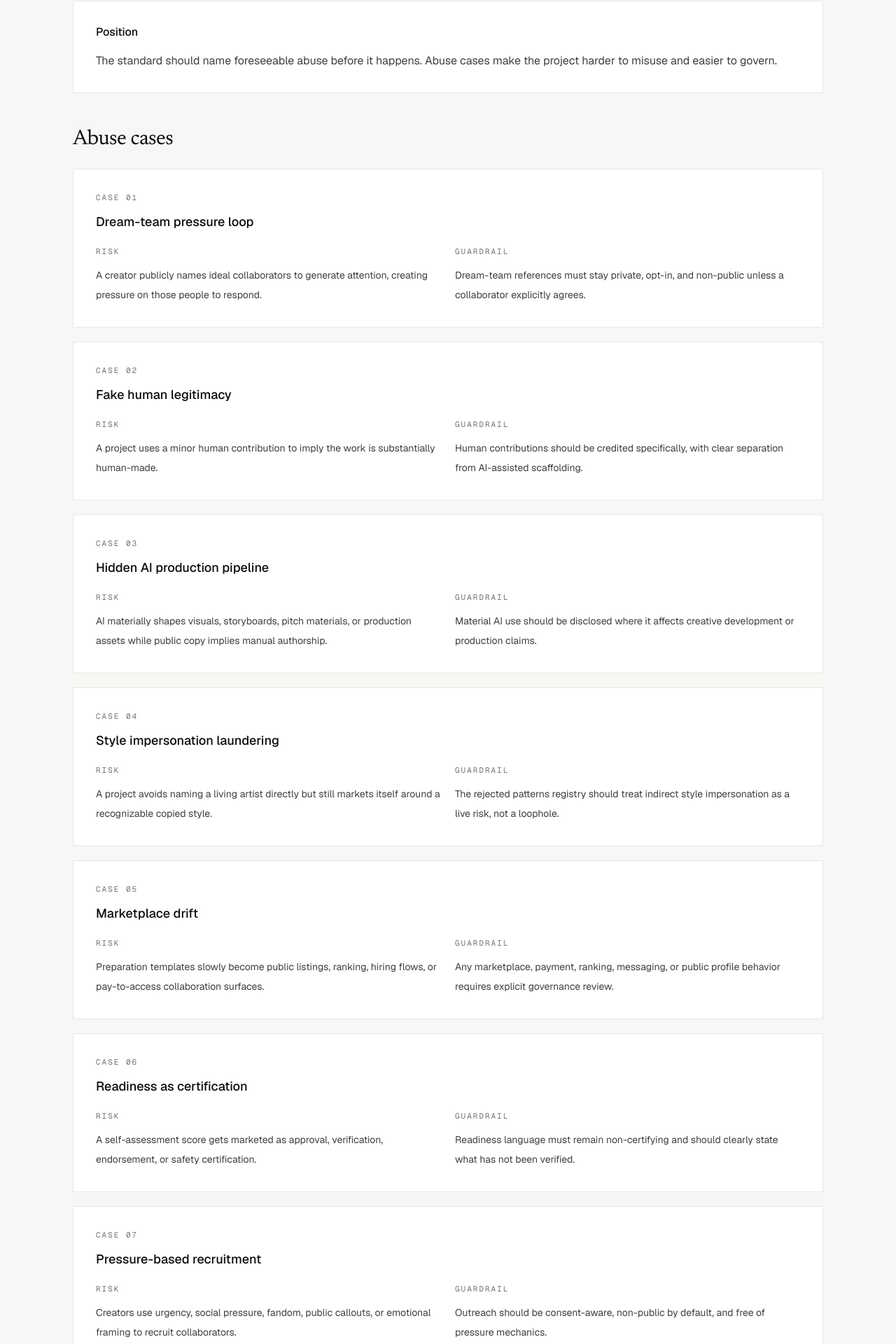
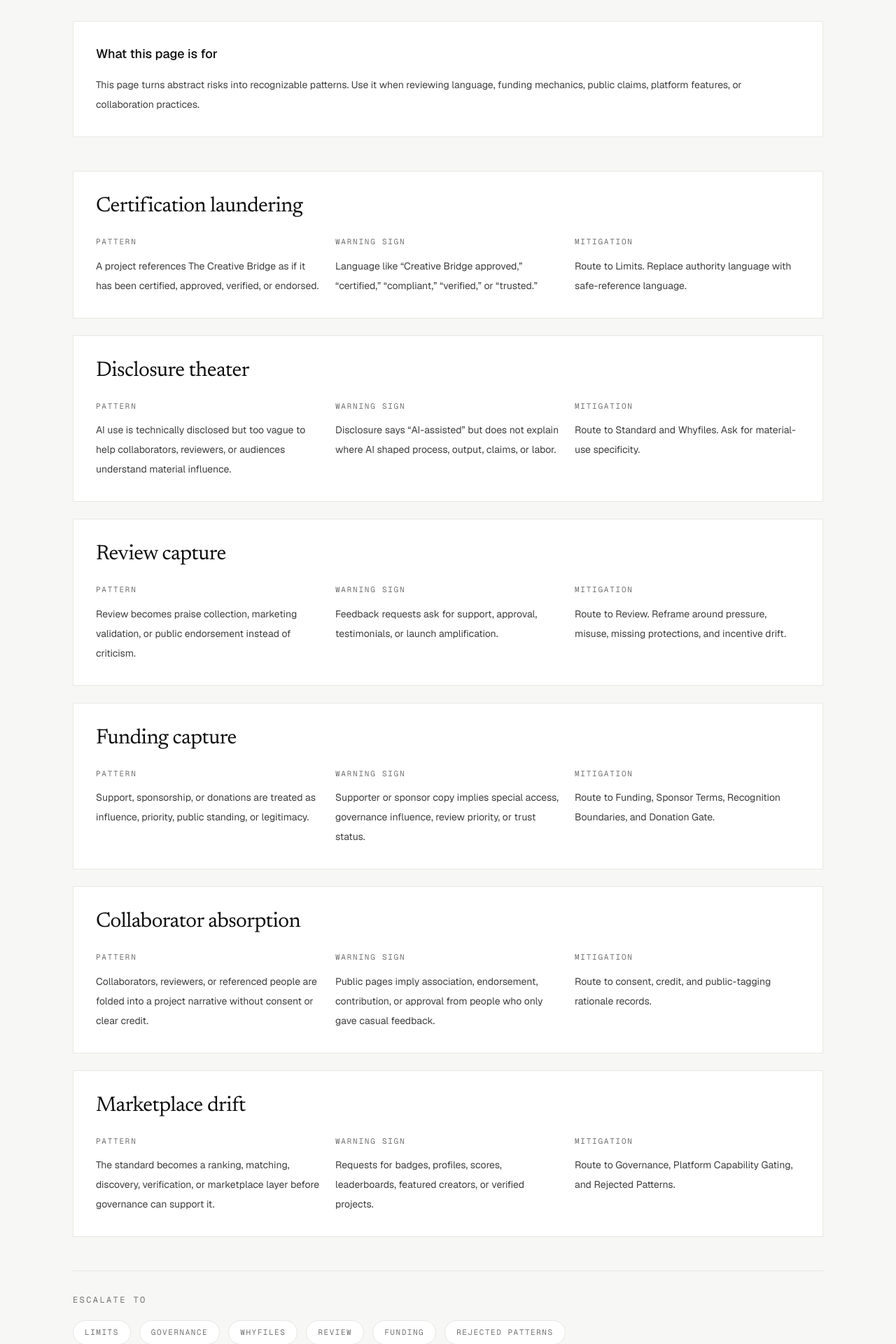
Before and after one commit to zacharymplace/creative-bridge, a Next.js app: page /abuse-cases in a window 1280 px wide. Shown: the part 329-2249 px from the top of the page at 70% size. Built offline with nearby package versions, Linux system fonts and the light colour scheme.

Commit message:
Refine abuse cases for readers

```diff
--- a/package.json
+++ b/package.json
@@ -1,6 +1,6 @@
 {
   "name": "creative-bridge",
-  "version": "3.24.0",
+  "version": "3.25.0",
   "private": true,
   "scripts": {
     "prebuild": "node scripts/sync-public-assets.mjs",
--- a/scripts/qa-static-export.mjs
+++ b/scripts/qa-static-export.mjs
@@ -83,6 +83,8 @@
   "docs/releases/v3.22.0.md",
   "docs/releases/v3.23.0.md",
   "docs/releases/v3.24.0.md",
+  "docs/releases/v3.25.0.md",
+  "docs/system/abuse-cases-reader-pass.md",
   "docs/system/governance-page-reader-pass.md",
   "docs/system/whyfiles-index-reader-pass.md",
   "docs/system/system-coherence-reader-pass.md",
--- a/scripts/sync-public-assets.mjs
+++ b/scripts/sync-public-assets.mjs
@@ -75,6 +75,8 @@
   "releases/v3.22.0.md",
   "releases/v3.23.0.md",
   "releases/v3.24.0.md",
+  "releases/v3.25.0.md",
+  "system/abuse-cases-reader-pass.md",
   "system/governance-page-reader-pass.md",
   "system/whyfiles-index-reader-pass.md",
   "system/system-coherence-reader-pass.md",
--- a/src/app/abuse-cases/page.tsx
+++ b/src/app/abuse-cases/page.tsx
@@ -1,69 +1,156 @@
-import { abuseCaseLibrary } from "@/content/abuse-cases/abuse-cases";
+import Link from "next/link";
+
+const abuseCases = [
+  {
+    title: "Certification laundering",
+    pattern:
+      "A project references The Creative Bridge as if it has been certified, approved, verified, or endorsed.",
+    warning:
+      "Language like “Creative Bridge approved,” “certified,” “compliant,” “verified,” or “trusted.”",
+    mitigation:
+      "Route to Limits. Replace authority language with safe-reference language.",
+  },
+  {
+    title: "Disclosure theater",
+    pattern:
+      "AI use is technically disclosed but too vague to help collaborators, reviewers, or audiences understand material influence.",
+    warning:
+      "Disclosure says “AI-assisted” but does not explain where AI shaped process, output, claims, or labor.",
+    mitigation:
+      "Route to Standard and Whyfiles. Ask for material-use specificity.",
+  },
+  {
+    title: "Review capture",
+    pattern:
+      "Review becomes praise collection, marketing validation, or public endorsement instead of criticism.",
+    warning:
+      "Feedback requests ask for support, approval, testimonials, or launch amplification.",
+    mitigation:
+      "Route to Review. Reframe around pressure, misuse, missing protections, and incentive drift.",
+  },
+  {
+    title: "Funding capture",
+    pattern:
+      "Support, sponsorship, or donations are treated as influence, priority, public standing, or legitimacy.",
+    warning:
+      "Supporter or sponsor copy implies special access, governance influence, review priority, or trust status.",
+    mitigation:
+      "Route to Funding, Sponsor Terms, Recognition Boundaries, and Donation Gate.",
+  },
+  {
+    title: "Collaborator absorption",
+    pattern:
+      "Collaborators, reviewers, or referenced people are folded into a project narrative without consent or clear credit.",
+    warning:
+      "Public pages imply association, endorsement, contribution, or approval from people who only gave casual feedback.",
+    mitigation:
+      "Route to consent, credit, and public-tagging rationale records.",
+  },
+  {
+    title: "Marketplace drift",
+    pattern:
+      "The standard becomes a ranking, matching, discovery, verification, or marketplace layer before governance can support it.",
+    warning:
+      "Requests for badges, profiles, scores, leaderboards, featured creators, or verified projects.",
+    mitigation:
+      "Route to Governance, Platform Capability Gating, and Rejected Patterns.",
+  },
+];
+
+const escalationPaths = [
+  { label: "Limits", href: "/limits" },
+  { label: "Governance", href: "/governance" },
+  { label: "Whyfiles", href: "/whyfiles" },
+  { label: "Review", href: "/review" },
+  { label: "Funding", href: "/funding" },
+  { label: "Rejected Patterns", href: "/rejected-patterns" },
+];
 
 export default function AbuseCasesPage() {
   return (
     <main>
       <section className="cb-container cb-section-y">
         <p className="font-mono text-[13px] uppercase tracking-[0.18em] text-[var(--cb-muted)]">
-          Version {abuseCaseLibrary.version}
+          Failure-mode library
         </p>
 
         <h1 className="cb-display mt-4 max-w-4xl text-4xl tracking-tight text-[var(--cb-ink)] sm:text-5xl sm:leading-tight">
-          {abuseCaseLibrary.title}
+          Abuse Cases
         </h1>
 
         <p className="mt-6 max-w-3xl text-lg leading-relaxed text-[var(--cb-body)]">
-          {abuseCaseLibrary.summary}
+          Abuse cases make misuse concrete. They show how a public standard can
+          be bent into authority, approval, marketing, funding influence, or
+          platform drift if boundaries are not explicit.
         </p>
 
-        <div className="mt-10 border border-[var(--cb-border)] bg-[var(--cb-surface)] p-6 sm:p-8">
-          <h2 className="text-base font-medium text-[var(--cb-ink)]">
-            Position
+        <section className="mt-10 border border-[var(--cb-border)] bg-[var(--cb-surface)] p-6 sm:p-8">
+          <h2 className="text-lg font-medium text-[var(--cb-ink)]">
+            What this page is for
           </h2>
-          <p className="mt-4 text-base leading-relaxed text-[var(--cb-body)]">
-            {abuseCaseLibrary.position}
+          <p className="mt-4 text-sm leading-7 text-[var(--cb-body)]">
+            This page turns abstract risks into recognizable patterns. Use it
+            when reviewing language, funding mechanics, public claims, platform
+            features, or collaboration practices.
           </p>
-        </div>
+        </section>
 
-        <section className="mt-12">
-          <h2 className="cb-display text-3xl text-[var(--cb-ink)]">
-            Abuse cases
-          </h2>
-
-          <div className="mt-6 grid gap-5">
-            {abuseCaseLibrary.cases.map((item, index) => (
+        <section className="mt-12 grid gap-6">
+          {abuseCases.map((item) => (
             <article
               key={item.title}
               className="border border-[var(--cb-border)] bg-[var(--cb-surface)] p-6 sm:p-8"
             >
-                <p className="font-mono text-[11px] uppercase tracking-[0.18em] text-[var(--cb-muted)]">
-                  Case {String(index + 1).padStart(2, "0")}
-                </p>
+              <h2 className="cb-display text-3xl text-[var(--cb-ink)]">
+                {item.title}
+              </h2>
 
-                <h3 className="mt-3 text-lg font-medium text-[var(--cb-ink)]">
-                  {item.title}
+              <div className="mt-6 grid gap-5 lg:grid-cols-3">
+                <div>
+                  <h3 className="font-mono text-[11px] uppercase tracking-[0.16em] text-[var(--cb-muted)]">
+                    Pattern
                   </h3>
-
-                <div className="mt-5 grid gap-5 md:grid-cols-2">
-                  <div>
-                    <h4 className="font-mono text-[11px] uppercase tracking-[0.18em] text-[var(--cb-muted)]">
-                      Risk
-                    </h4>
                   <p className="mt-3 text-sm leading-7 text-[var(--cb-body)]">
-                      {item.risk}
+                    {item.pattern}
                   </p>
                 </div>
 
                 <div>
-                    <h4 className="font-mono text-[11px] uppercase tracking-[0.18em] text-[var(--cb-muted)]">
-                      Guardrail
-                    </h4>
+                  <h3 className="font-mono text-[11px] uppercase tracking-[0.16em] text-[var(--cb-muted)]">
+                    Warning sign
+                  </h3>
                   <p className="mt-3 text-sm leading-7 text-[var(--cb-body)]">
-                      {item.guardrail}
+                    {item.warning}
+                  </p>
+                </div>
+
+                <div>
+                  <h3 className="font-mono text-[11px] uppercase tracking-[0.16em] text-[var(--cb-muted)]">
+                    Mitigation
+                  </h3>
+                  <p className="mt-3 text-sm leading-7 text-[var(--cb-body)]">
+                    {item.mitigation}
                   </p>
                 </div>
               </div>
             </article>
+          ))}
+        </section>
+
+        <section className="mt-12 border-t border-[var(--cb-border)] pt-8">
+          <h2 className="font-mono text-[12px] uppercase tracking-[0.2em] text-[var(--cb-muted)]">
+            Escalate to
+          </h2>
+
+          <div className="mt-5 flex flex-wrap gap-3">
+            {escalationPaths.map((item) => (
+              <Link
+                key={item.href}
+                href={item.href}
+                className="rounded-full border border-[var(--cb-border)] bg-white px-4 py-2 font-mono text-[11px] uppercase tracking-[0.14em] text-[var(--cb-muted)] underline-offset-4 hover:underline"
+              >
+                {item.label}
+              </Link>
             ))}
           </div>
         </section>
```
Also changed, not shown: 2 other files (tests, documents, lock files or other folders). Lines whose indentation alone changed are shown as unchanged.
